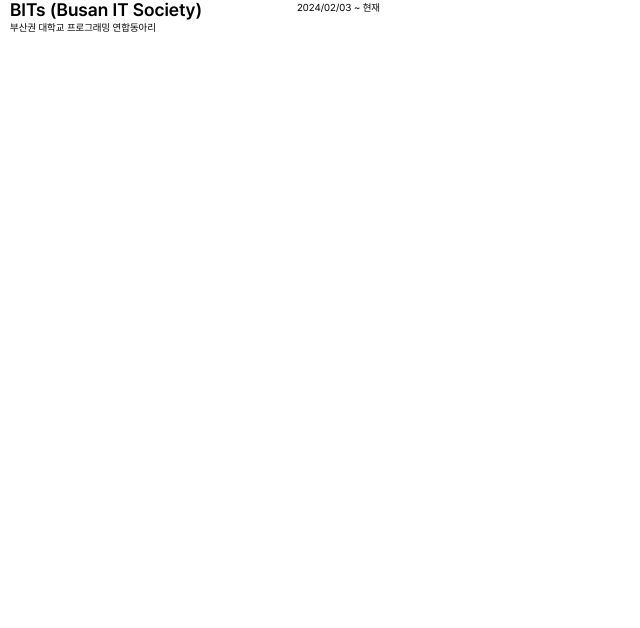
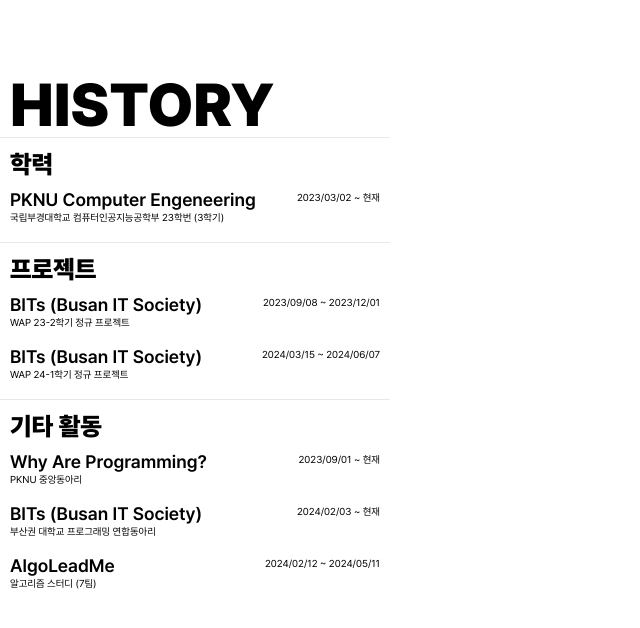
Before and after one commit to YIM2UL2ET/yim2ul2et.com, a React (Create React App) app: page / in a window 1280 px wide. Shown: the top 628 px of the page, without its empty margins (0-640 px from the left). Built offline with nearby package versions, Linux system fonts and the light colour scheme.

Commit message:
HistoryBox 구현

```diff
--- a/src/component/Contect/ContectBox.jsx
+++ b/src/component/Contect/ContectBox.jsx
@@ -1,6 +1,6 @@
 import React from "react";
 import styled from "styled-components";
-import ContectComp from "./ContectElement";
+import ContectElement from "./ContectElement";
 import MainTitle from "../Common/Texts/MainTitle";
 import SubTitle from "../Common/Texts/SubTitle";
 
@@ -12,7 +12,7 @@
     height: 680px;
 `
 
-const ContectEl = styled.div`
+const ContectElBox = styled.div`
     border-top: 1px solid #E8E8E8;
 `
 
@@ -20,73 +20,73 @@
     return (
         <ContectObj>
             <MainTitle>CONTECT</MainTitle>
-            <ContectEl>
+            <ContectElBox>
                 <SubTitle>PROGRAMMING</SubTitle>
-                <ContectComp
+                <ContectElement
                     type="link"
                     value="https://solved.ac/profile/yim2ul2et"
                     title="Solved.ac"
                     text="yim2ul2et" />
-                <ContectComp
+                <ContectElement
                     type="link"
                     value="https://www.acmicpc.net/user/yim2ul2et"
                     title="BAEKJOON"
                     text="yim2ul2et" />
-                <ContectComp
+                <ContectElement
                     type="link"
                     value="https://github.com/YIM2UL2ET"
                     title="Github"
                     text="YIM2UL2ET" />
-            </ContectEl>
-            <ContectEl>
+            </ContectElBox>
+            <ContectElBox>
                 <SubTitle>SOCIAL</SubTitle>
-                <ContectComp
+                <ContectElement
                     type="link"
                     value="https://twitter.com/YIM2UL2ET"
                     title="X(Twitter)"
                     text="@YIM2UL2ET" />
-                <ContectComp
+                <ContectElement
                     type="link"
                     value="https://www.instagram.com/ysh041216/"
                     title="Instagram"
                     text="ysh041216" />
-                <ContectComp
+                <ContectElement
                     type="link"
                     value="https://www.discord.com/users/431805857689239574"
                     title="Discord"
                     text="yim2ul2et" />
-            </ContectEl>
-            <ContectEl>
+            </ContectElBox>
+            <ContectElBox>
                 <SubTitle>GAME</SubTitle>
-                <ContectComp
+                <ContectElement
                     type="link"
                     value="https://steamcommunity.com/profiles/76561199013209022"
                     title="Steam"
                     text="YIM2UL2ET" />
-                <ContectComp
+                <ContectElement
                     type="none"
                     value=""
                     title="BEMANI Games"
                     text="yimullet" />
-            </ContectEl>
-            <ContectEl>
+            </ContectElBox>
+            <ContectElBox>
                 <SubTitle>OTHER</SubTitle>
-                <ContectComp
+                <ContectElement
                     type="link"
                     value="https://yim2ul2et.github.io/"
                     title="BLOG"
                     text="yim2ul2et.github.io" />
-                <ContectComp
+                <ContectElement
                     type="link"
                     value="https://www.youtube.com/@YIM2UL2ET"
                     title="Youtube"
                     text="YIM2UL2ET" />
-                <ContectComp
+                <ContectElement
                     type="copy"
                     value="dlatmdgh1216@naver.com"
                     title="Email"
                     text="dlatmdgh1216@naver.com" />
-            </ContectEl>
+            </ContectElBox>
         </ContectObj>
     )
 }
--- /dev/null
+++ b/src/component/History/HistoryBox.jsx
@@ -0,0 +1,66 @@
+import React from "react";
+import styled from "styled-components";
+import MainTitle from "../Common/Texts/MainTitle";
+import SubTitle from "../Common/Texts/SubTitle";
+import HistoryElement from "./HistoryElement";
+
+const HistoryObj = styled.div`
+    display: flex;
+    flex-direction: column;
+    justify-content: center;
+    width: 390px;
+    height: 680px;
+`
+
+const HistoryElBox = styled.div`
+    border-top: 1px solid #E8E8E8;
+`
+
+function HistoryBox() {
+    return (
+        <HistoryObj>
+            <MainTitle>HISTORY</MainTitle>
+            <HistoryElBox>
+                <SubTitle>학력</SubTitle>
+                <HistoryElement
+                    name="PKNU Computer Engeneering"
+                    descript="국립부경대학교 컴퓨터인공지능공학부 23학번 (3학기)"
+                    period="2023/03/02 ~ 현재"
+                />
+            </HistoryElBox>
+            <HistoryElBox>
+                <SubTitle>프로젝트</SubTitle>
+                <HistoryElement
+                    name="BITs (Busan IT Society)"
+                    descript="WAP 23-2학기 정규 프로젝트"
+                    period="2023/09/08 ~ 2023/12/01"
+                />
+                <HistoryElement
+                    name="BITs (Busan IT Society)"
+                    descript="WAP 24-1학기 정규 프로젝트"
+                    period="2024/03/15 ~ 2024/06/07"
+                />
+            </HistoryElBox>
+            <HistoryElBox>
+                <SubTitle>기타 활동</SubTitle>
+                <HistoryElement
+                    name="Why Are Programming?"
+                    descript="PKNU 중앙동아리"
+                    period="2023/09/01 ~ 현재"
+                />
+                <HistoryElement
+                    name="BITs (Busan IT Society)"
+                    descript="부산권 대학교 프로그래밍 연합동아리"
+                    period="2024/02/03 ~ 현재"
+                />
+                <HistoryElement
+                    name="AlgoLeadMe"
+                    descript="알고리즘 스터디 (7팀)"
+                    period="2024/02/12 ~ 2024/05/11"
+                />
+            </HistoryElBox>
+        </HistoryObj>
+    )
+}
+
+export default HistoryBox;
--- a/src/component/History/HistoryElement.jsx
+++ b/src/component/History/HistoryElement.jsx
@@ -13,7 +13,7 @@
     display: flex;
     flex-direction: row;
     justify-content: space-between;
-    height: 32px;
+    height: 52px;
     width: 370px;
 `;
 
--- a/src/page/Page.jsx
+++ b/src/page/Page.jsx
@@ -1,14 +1,11 @@
 import React from "react";
 import HistoryElement from "../component/History/HistoryElement";
 import ContectBox from "../component/Contect/ContectBox";
+import HistoryBox from "../component/History/HistoryBox";
 
 function Yim2ul2et() {
     return (
-        <HistoryElement
-            name="BITs (Busan IT Society)"
-            descript="부산권 대학교 프로그래밍 연합동아리"
-            period="2024/02/03 ~ 현재"
-        />
+        <HistoryBox />
     );
 }
 
```
